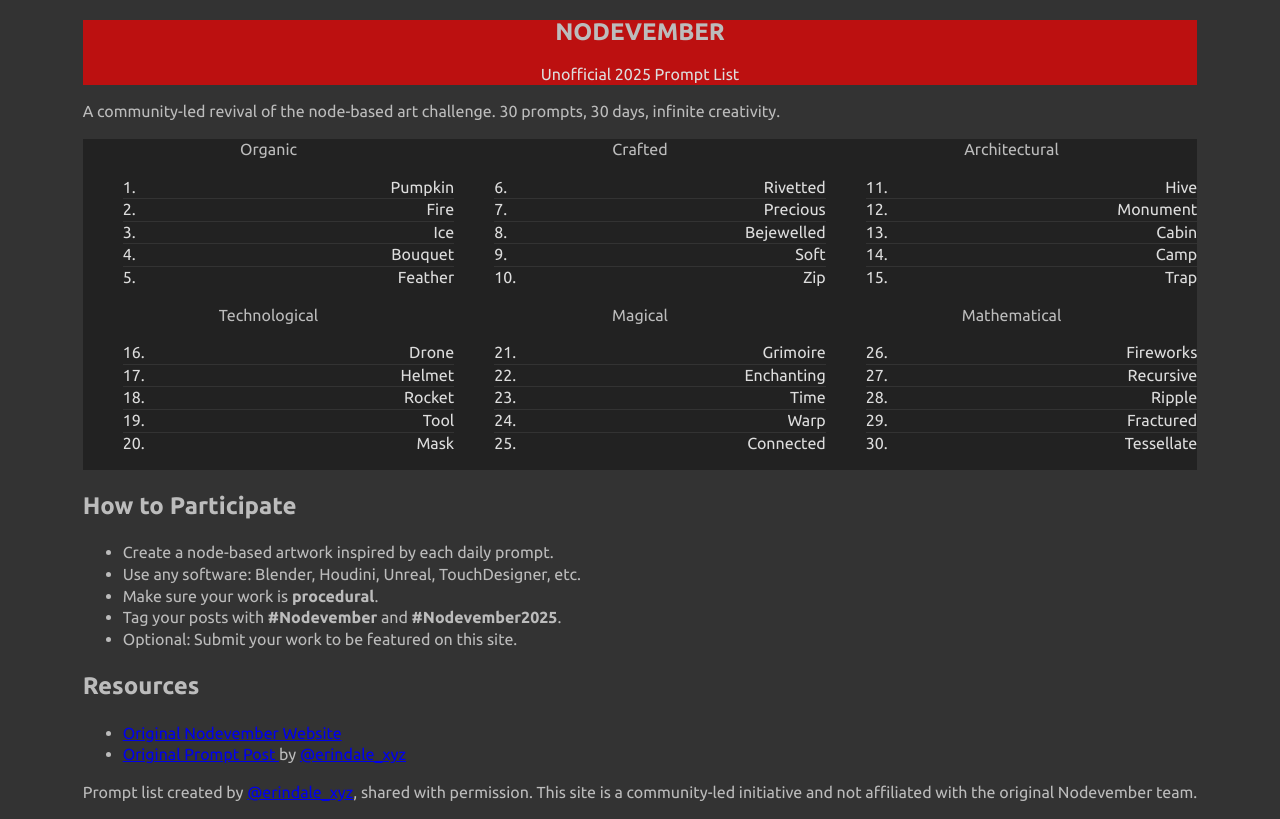
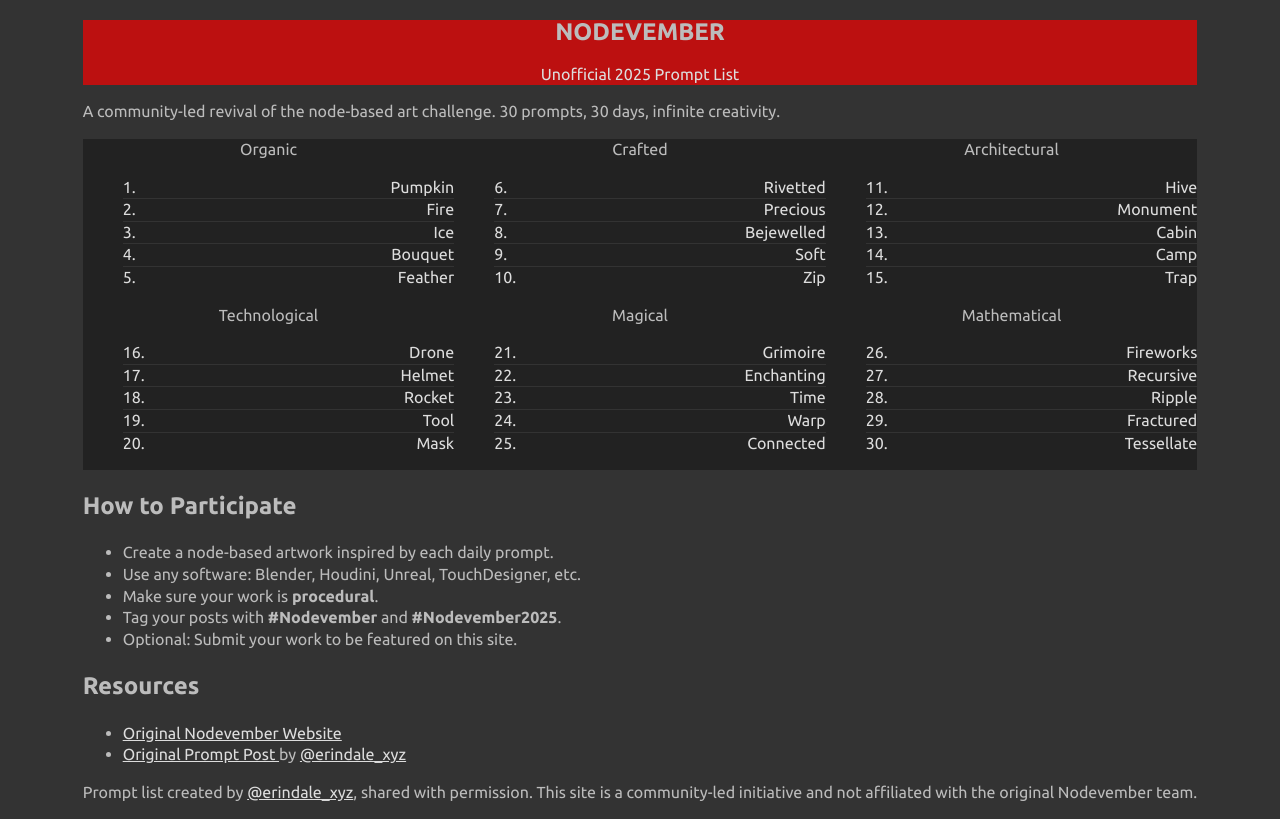
Before and after one commit to AbisoyeOnanuga/nodevember-2025, a Next.js app: page / in a window 1280 px wide. Built offline with nearby package versions, Linux system fonts and the light colour scheme.

Commit message:
update global css, layout component

```diff
--- a/src/app/globals.css
+++ b/src/app/globals.css
@@ -23,3 +23,13 @@ body {
   min-height: 100vh;
   line-height: 1.35;
 }
+
+a {
+  color: var(--fg-bright-color);
+  text-decoration: underline;
+  transition: color ease-in-out;
+}
+
+a:hover {
+  color: var(--fg-color);
+}
--- a/src/app/layout.tsx
+++ b/src/app/layout.tsx
@@ -20,6 +20,11 @@ const inter = Inter({
   variable: '--font-body',
 })
 
+export const metadata = {
+  title: 'Nodevember Unofficial 2025',
+  description: 'Community prompt list and showcase for the revived Nodevember challenge',
+}
+
 export default function RootLayout({
   children,
 }: {
```
